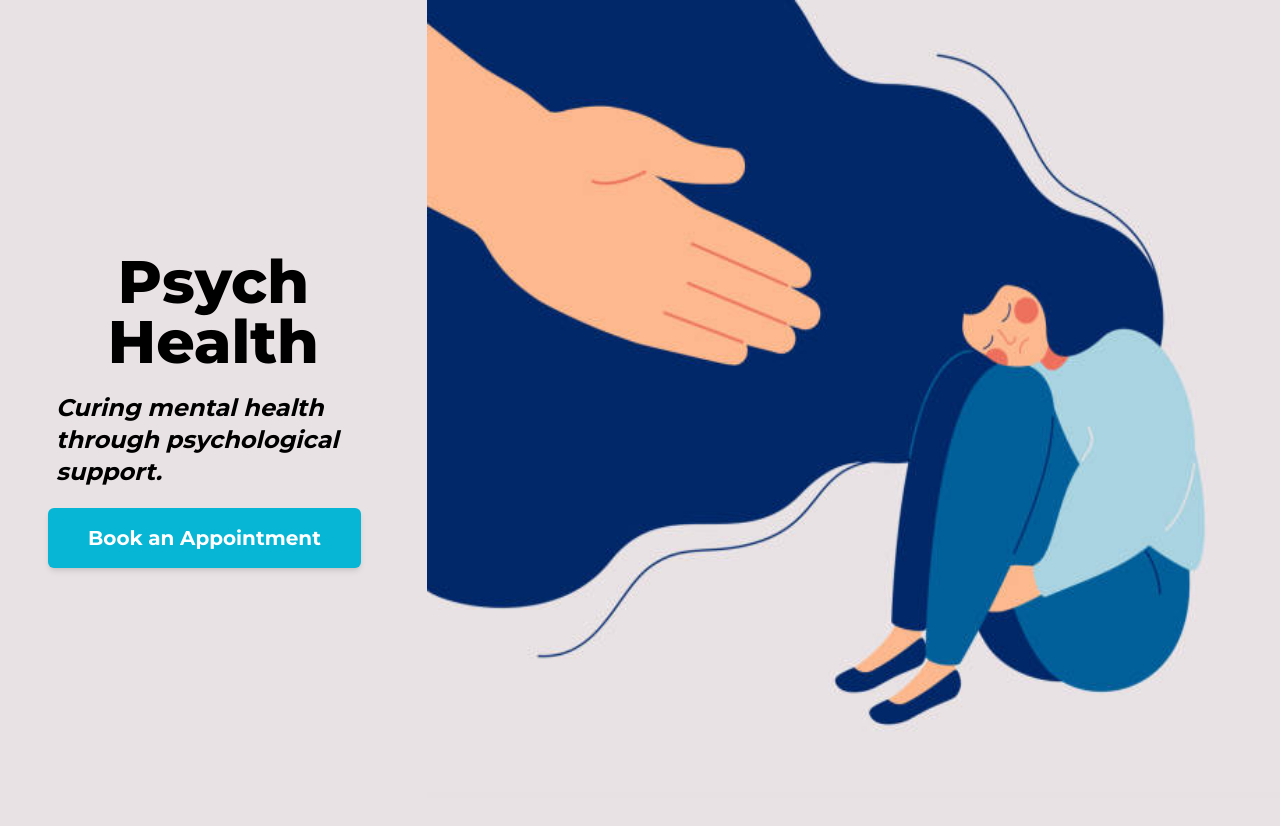
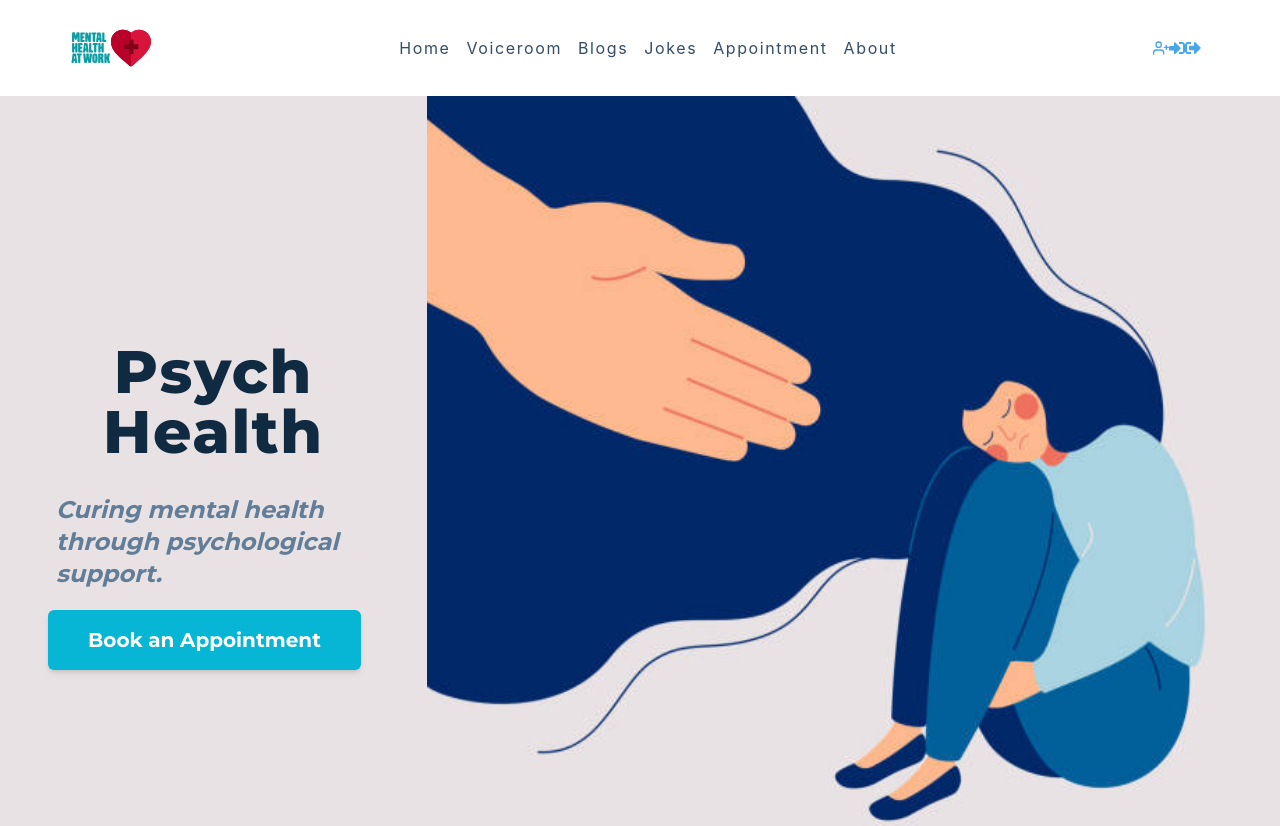
Before and after one commit to saatviknagpal/Mind-Matters, a React (Create React App) app in the folder frontend/: page / in a window 1280 px wide. Shown: the top 826 px of the page. Built offline with nearby package versions, Linux system fonts and the light colour scheme.

Commit message:
added homepage

```diff
--- a/frontend/src/pages/Homepage/Homepage.js
+++ b/frontend/src/pages/Homepage/Homepage.js
@@ -2,6 +2,7 @@ import art from "../../assets/art.jpg";
 import IssueCards from "../../components/IssueCards/Issuecards";
 import { FaWineGlassAlt } from "react-icons/fa";
 import { Link } from "react-router-dom";
+import Navbar from "../../components/navbar/Navbar"
 
 function Homepage() {
   let arr = [
@@ -38,6 +39,7 @@ function Homepage() {
   ];
   return (
     <>
+    <Navbar />
       <div className="bg-[#E8E2E4] font-Montserrat w-full h-full">
         <div className="grid grid-cols-3">
           <div className="bg-[#E8E2E4] w-full h-screen flex justify-center flex-col items-center">
```
